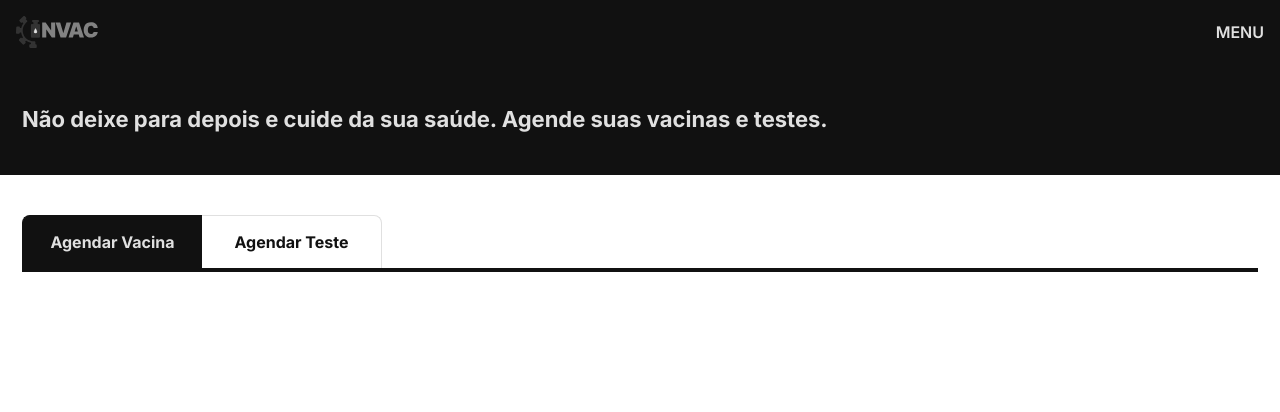
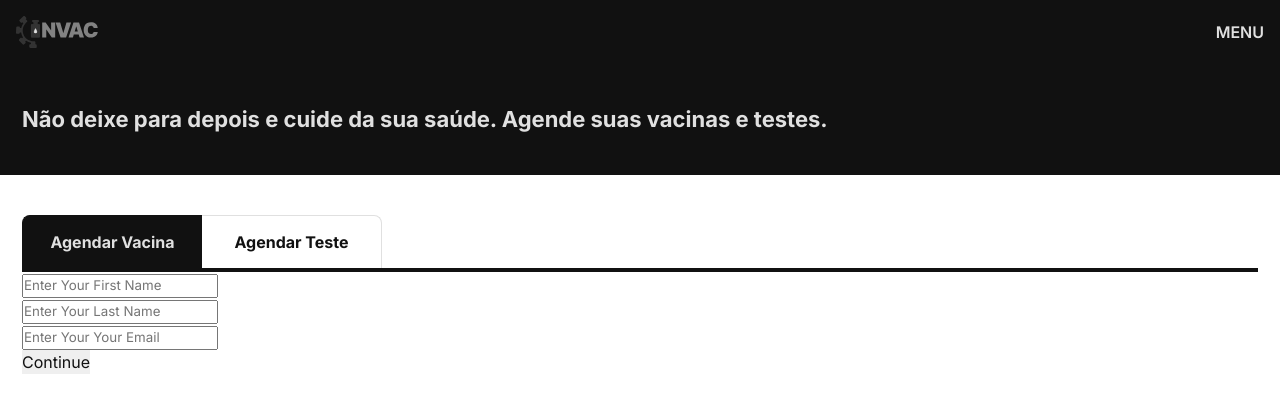
Before and after one commit to webico/invac-df, a Next.js app: page /agendamento in a window 1280 px wide. Shown: the top 412 px of the page. Built offline with nearby package versions, Linux system fonts and the light colour scheme.

Commit message:
feat: iniciando o formulário multistep de agendamento

```diff
--- /dev/null
+++ b/components/VacinaForms/Confirm.js
@@ -0,0 +1,9 @@
+const Confirm = () => {
+  return (
+    <>
+      <p>wayy its sent</p>
+    </>
+  );
+};
+
+export default Confirm;
--- /dev/null
+++ b/components/VacinaForms/FormPersonalDetails.js
@@ -0,0 +1,94 @@
+import React, { Component } from 'react';
+// import Dialog from '@material-ui/core/Dialog';
+// import AppBar from '@material-ui/core/AppBar';
+// import { ThemeProvider as MuiThemeProvider } from '@material-ui/core/styles';
+// import TextField from '@material-ui/core/TextField';
+// import Button from '@material-ui/core/Button';
+
+export class FormPersonalDetails extends Component {
+  continue = e => {
+    e.preventDefault();
+    this.props.nextStep();
+  };
+
+  back = e => {
+    e.preventDefault();
+    this.props.prevStep();
+  };
+
+  render() {
+    const { values, handleChange } = this.props;
+    return (
+      <div>
+        <>
+          <div
+          // open
+          // fullWidth
+          // maxWidth='sm'
+          >
+            {/* <AppBar title="Enter Personal Details" /> */}
+            {/* <TextField
+              placeholder="Enter Your Occupation"
+              label="Occupation"
+              onChange={handleChange('occupation')}
+              defaultValue={values.occupation}
+              margin="normal"
+              fullWidth
+            /> */}
+
+            <input type="text"
+              placeholder="Enter Your Occupation"
+              onChange={handleChange('occupation')}
+              defaultValue={values.occupation}
+            />
+            <br />
+            {/* <TextField
+              placeholder="Enter Your City"
+              label="City"
+              onChange={handleChange('city')}
+              defaultValue={values.city}
+              margin="normal"
+              fullWidth
+            /> */}
+
+            <input type="text"
+              placeholder="Enter Your City"
+              onChange={handleChange('city')}
+              defaultValue={values.city}
+            />
+            <br />
+            {/* <TextField
+              placeholder="Enter Your Bio"
+              label="Bio"
+              onChange={handleChange('bio')}
+              defaultValue={values.bio}
+              margin="normal"
+              fullWidth
+            /> */}
+
+            <input type="text"
+              placeholder="Enter Your Bio"
+              onChange={handleChange('bio')}
+              defaultValue={values.bio}
+            />
+            <br />
+
+            <button
+              // color="secondary"
+              // variant="contained"
+              onClick={this.back}
+            >Back</button>
+
+            <button
+              // color="primary"
+              // variant="contained"
+              onClick={this.continue}
+            >Continue</button>
+          </div>
+        </>
+      </div>
+    );
+  }
+}
+
+export default FormPersonalDetails;
--- /dev/null
+++ b/components/VacinaForms/FormUserDetails.js
@@ -0,0 +1,79 @@
+import React, { Component } from 'react';
+
+export class FormUserDetails extends Component {
+  continue = e => {
+    e.preventDefault();
+    this.props.nextStep();
+  };
+
+  render() {
+    // eslint-disable-next-line react/prop-types
+    const { values, handleChange } = this.props;
+
+    return (
+      <div>
+        <>
+          <div
+          // open
+          // fullWidth
+          // maxWidth='sm'
+          >
+            {/* <AppBar title="Enter User Details" /> */}
+            {/* <TextField
+              placeholder="Enter Your First Name"
+              label="First Name"
+              onChange={handleChange('firstName')}
+              defaultValue={values.firstName}
+              margin="normal"
+              fullWidth
+            /> */}
+
+            <input type="text"
+              placeholder="Enter Your First Name"
+              onChange={handleChange('firstName')}
+              defaultValue={values.firstName}
+            />
+            <br />
+            {/* <TextField
+              placeholder="Enter Your Last Name"
+              label="Last Name"
+              onChange={handleChange('lastName')}
+              defaultValue={values.lastName}
+              margin="normal"
+              fullWidth
+            /> */}
+
+            <input type="text"
+              placeholder="Enter Your Last Name"
+              onChange={handleChange('lastName')}
+              defaultValue={values.lastName}
+            />
+            <br />
+            {/* <TextField
+              placeholder="Enter Your Email"
+              label="Email"
+              onChange={handleChange('email')}
+              defaultValue={values.email}
+              margin="normal"
+              fullWidth
+            /> */}
+
+            <input type="email"
+              placeholder="Enter Your Your Email"
+              onChange={handleChange('email')}
+              defaultValue={values.email}
+            />
+            <br />
+            <button
+              // color="primary"
+              // variant="contained"
+              onClick={this.continue}
+            >Continue</button>
+          </div>
+        </>
+      </div>
+    );
+  }
+}
+
+export default FormUserDetails;
--- /dev/null
+++ b/components/VacinaForms/Success.js
@@ -0,0 +1,37 @@
+import React, { Component } from 'react';
+// import Dialog from '@material-ui/core/Dialog';
+// import AppBar from '@material-ui/core/AppBar';
+// import { ThemeProvider as MuiThemeProvider } from '@material-ui/core/styles';
+
+export class Success extends Component {
+  continue = e => {
+    e.preventDefault();
+    // PROCESS FORM //
+    this.props.nextStep();
+  };
+
+  back = e => {
+    e.preventDefault();
+    this.props.prevStep();
+  };
+
+  render() {
+    return (
+      <div>
+        <>
+          <div
+            // open
+            // fullWidth
+            // maxWidth='sm'
+          >
+            {/* <AppBar title="Success" /> */}
+            <h1>Thank You For Your Submission</h1>
+            <p>You will get an email with further instructions.</p>
+          </div>
+        </>
+      </div>
+    );
+  }
+}
+
+export default Success;
--- /dev/null
+++ b/components/VacinaForms/VacinaForms.js
@@ -0,0 +1,79 @@
+import React, { Component } from 'react';
+import FormUserDetails from '@/components/VacinaForms/FormUserDetails';
+import FormPersonalDetails from '@/components/VacinaForms/FormPersonalDetails';
+import Confirm from '@/components/VacinaForms/Confirm';
+import Success from '@/components/VacinaForms/Success';
+
+export class UserForm extends Component {
+  state = {
+    step: 1,
+    firstName: '',
+    lastName: '',
+    email: '',
+    occupation: '',
+    city: '',
+    bio: ''
+  };
+
+  // Proceed to next step
+  nextStep = () => {
+    const { step } = this.state;
+    this.setState({
+      step: step + 1
+    });
+  };
+
+  // Go back to prev step
+  prevStep = () => {
+    const { step } = this.state;
+    this.setState({
+      step: step - 1
+    });
+  };
+
+  // Handle fields change
+  handleChange = input => e => {
+    this.setState({ [input]: e.target.value });
+  };
+
+  render() {
+    const { step } = this.state;
+    const { firstName, lastName, email, occupation, city, bio } = this.state;
+    const values = { firstName, lastName, email, occupation, city, bio };
+
+    switch (step) {
+    case 1:
+      return (
+        <FormUserDetails
+          nextStep={this.nextStep}
+          handleChange={this.handleChange}
+          values={values}
+        />
+      );
+    case 2:
+      return (
+        <FormPersonalDetails
+          nextStep={this.nextStep}
+          prevStep={this.prevStep}
+          handleChange={this.handleChange}
+          values={values}
+        />
+      );
+    case 3:
+      return (
+        <Confirm
+          nextStep={this.nextStep}
+          prevStep={this.prevStep}
+          values={values}
+        />
+      );
+    case 4:
+      return <Success />;
+    default:
+      (console.log('This is a multi-step form built with React.')
+      );
+    }
+  }
+}
+
+export default UserForm;
--- a/pages/agendamento.js
+++ b/pages/agendamento.js
@@ -1,6 +1,7 @@
 import Head from 'next/head';
 import styles from '@/css/Agendamento.module.css';
 import { useState } from 'react';
+import VacinaForms from '@/components/VacinaForms/VacinaForms';
 
 const Agendamento = () => {
   const [tab, setTab] = useState(true);
@@ -31,9 +32,11 @@ const Agendamento = () => {
             <li><button className={`${styles.tab_menu__btn} ${!tab ? styles.ativo : ''}`} onClick={switchTab}>Agendar Teste</button></li>
           </ul>
 
-          <form action="">
+          {/* <form action="">
 
-          </form>
+          </form> */}
+
+          <VacinaForms />
         </div>
       </section>
     </>
```
